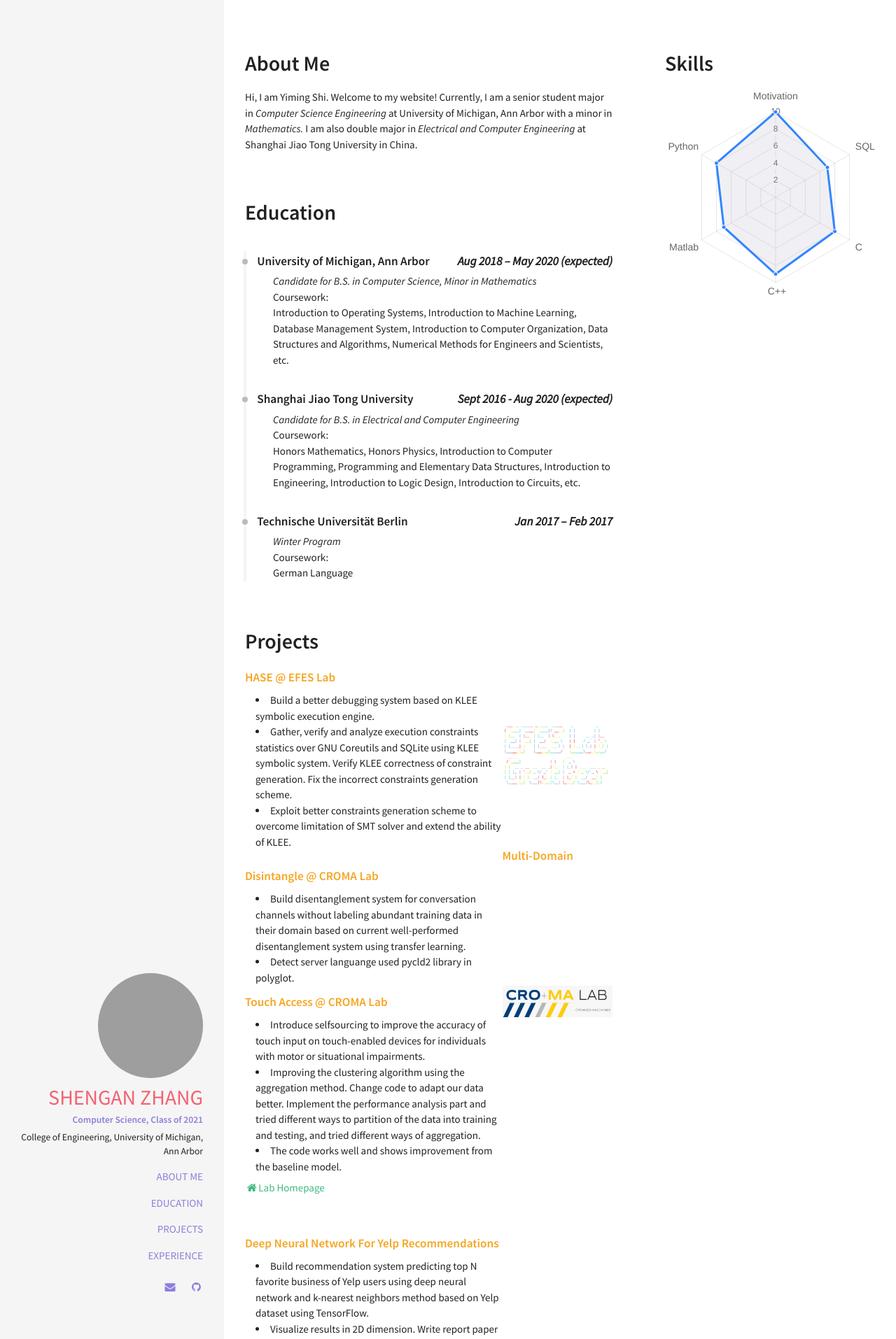
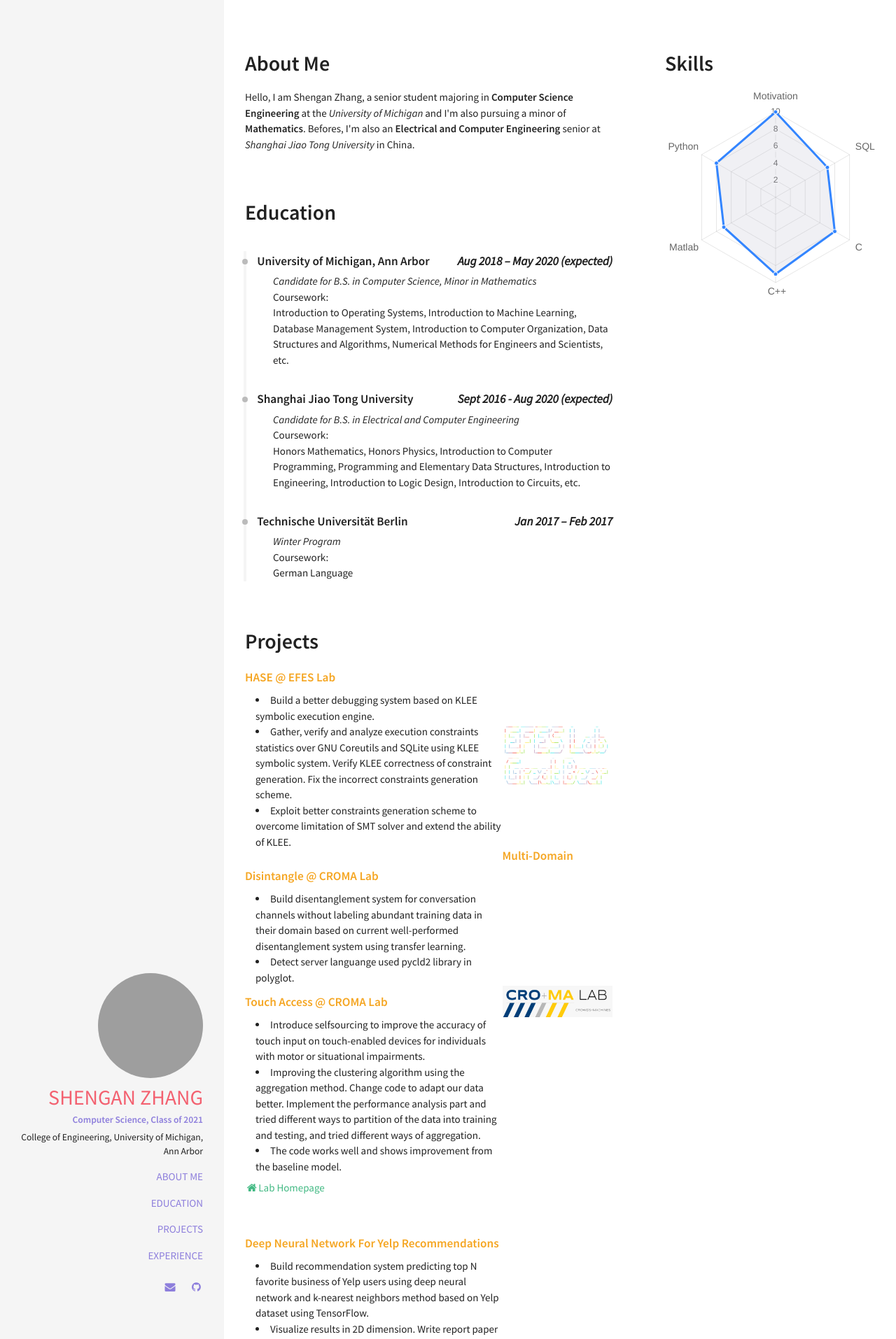
Before and after one commit to shenganzhang/shenganzhang.github.io, a Jekyll site: the page built from index.html, in a window 1280 px wide. Shown: the top 1914 px of the page at 70% size. Built offline with Jekyll 4.4.1, drawn with Linux system fonts in a browser that asks for light colours; nearby versions of some CDN libraries.

Commit message:
Update about.html

```diff
--- a/_includes/sections/about.html
+++ b/_includes/sections/about.html
@@ -1,8 +1,9 @@
 <h1 id="About"><span data-i18n="skills.my_skills">About Me</span></h1>
 
 <div>
-    Hi, I am Yiming Shi. Welcome to my website! Currently, I am a senior student
-    major in <i>Computer Science Engineering</i> at University of Michigan, Ann Arbor
-    with a minor in <i>Mathematics.</i> I am also double major in <i>Electrical and
-    Computer Engineering</i> at Shanghai Jiao Tong University in China.
+    Hello, I am Shengan Zhang, a senior student majoring in
+    <b>Computer Science Engineering</b> at the <i>University of Michigan</i> and I'm
+    also pursuing a minor of <b>Mathematics</b>.
+    Befores, I'm also an <b>Electrical and Computer Engineering</b>
+    senior at <i>Shanghai Jiao Tong University</i> in China.
 </div>
```
